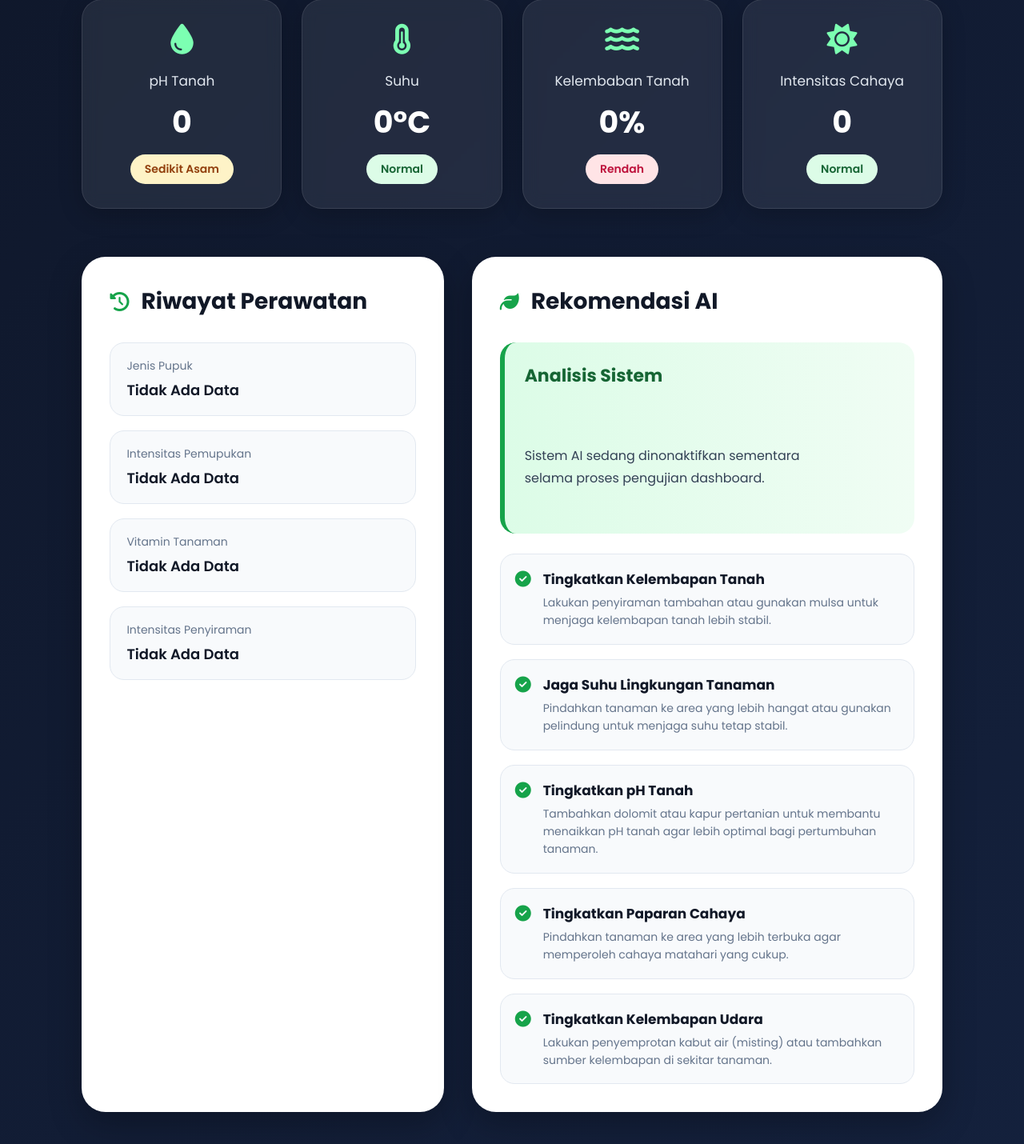
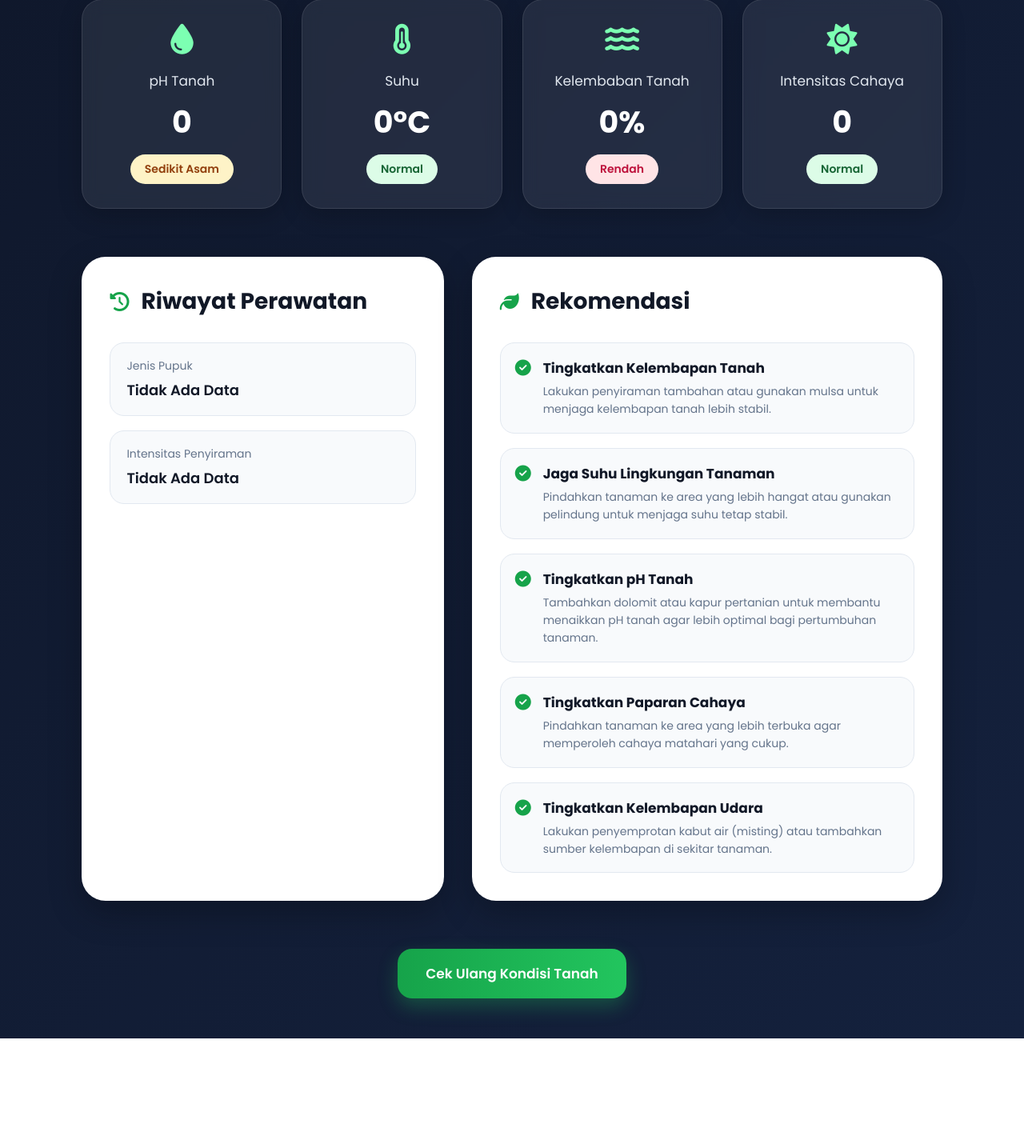
Before and after one commit to HalaTheMonkey/TaniSmart, a Flask app: page /Rekomendasi_yes in a window 1280 px wide. Shown: the part 288-1718 px from the top of the page at 80% size. After the commit the page ends 1586 px from the top, so only its background shows below. Run offline with Flask 3, Linux system fonts and the light colour scheme; some libraries are stand-ins or nearby versions.

Commit message:
Update Rekomendasi_yes.html
Perubahan parameter

```diff
--- a/templates/Rekomendasi_yes.html
+++ b/templates/Rekomendasi_yes.html
@@ -470,29 +470,8 @@
 
           </div>
 
-          <div class="history-item">
 
-            <div class="history-label">
-              Intensitas Pemupukan
-            </div>
 
-            <div class="history-value">
-              {{ fertilizer_frequency }}
-            </div>
-
-          </div>
-
-          <div class="history-item">
-
-            <div class="history-label">
-              Vitamin Tanaman
-            </div>
-
-            <div class="history-value">
-              {{ vitamin }}
-            </div>
-
-          </div>
 
           <div class="history-item">
 
@@ -518,21 +497,7 @@
 
           <i class="fa-solid fa-leaf"></i>
 
-          <h3>Rekomendasi AI</h3>
-
-        </div>
-
-        <!-- AI ANALYSIS -->
-
-        <div class="recommendation-box">
-
-          <h3>
-            Analisis Sistem
-          </h3>
-
-          <p>
-            {{ recommendation }}
-          </p>
+          <h3>Rekomendasi</h3>
 
         </div>
 
```
